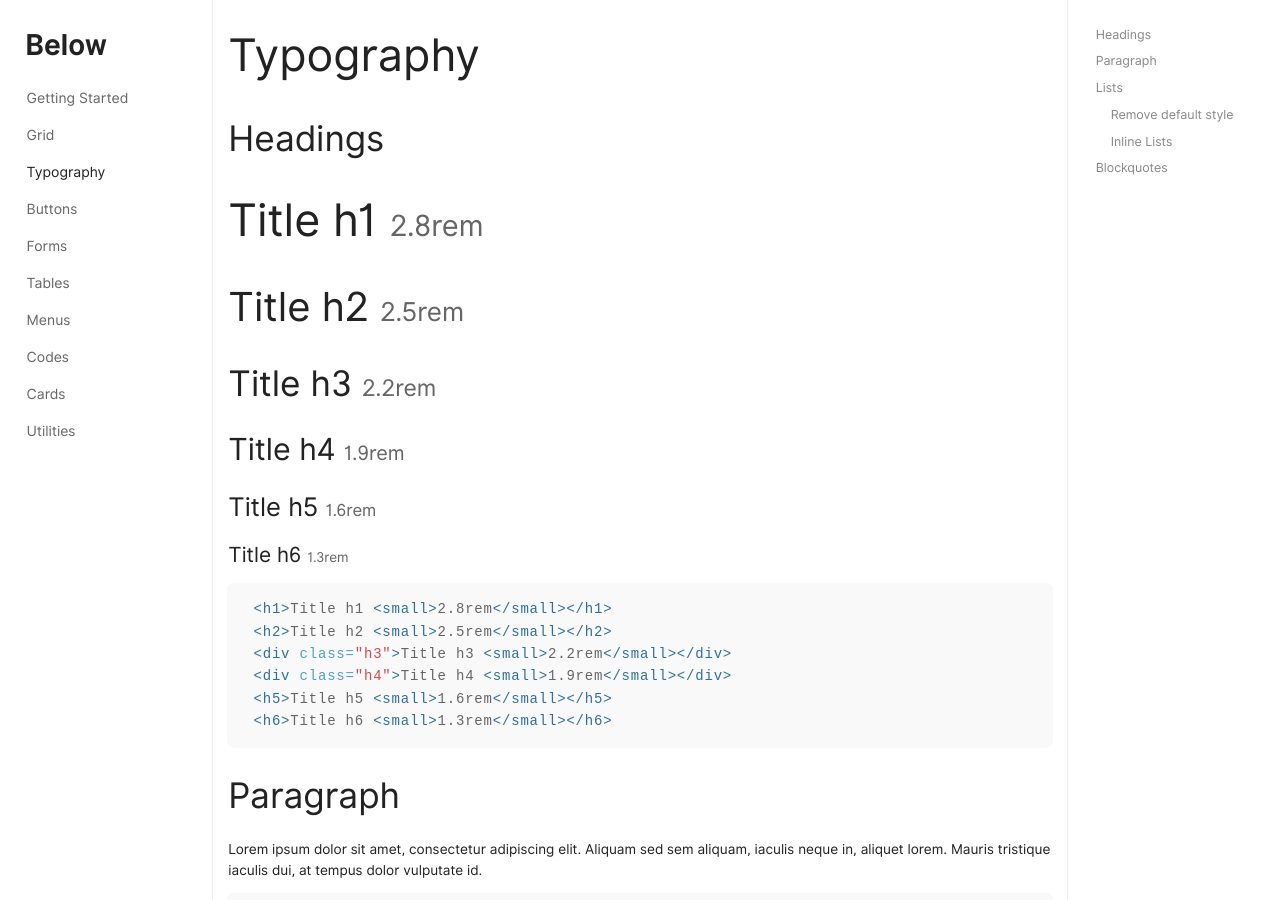
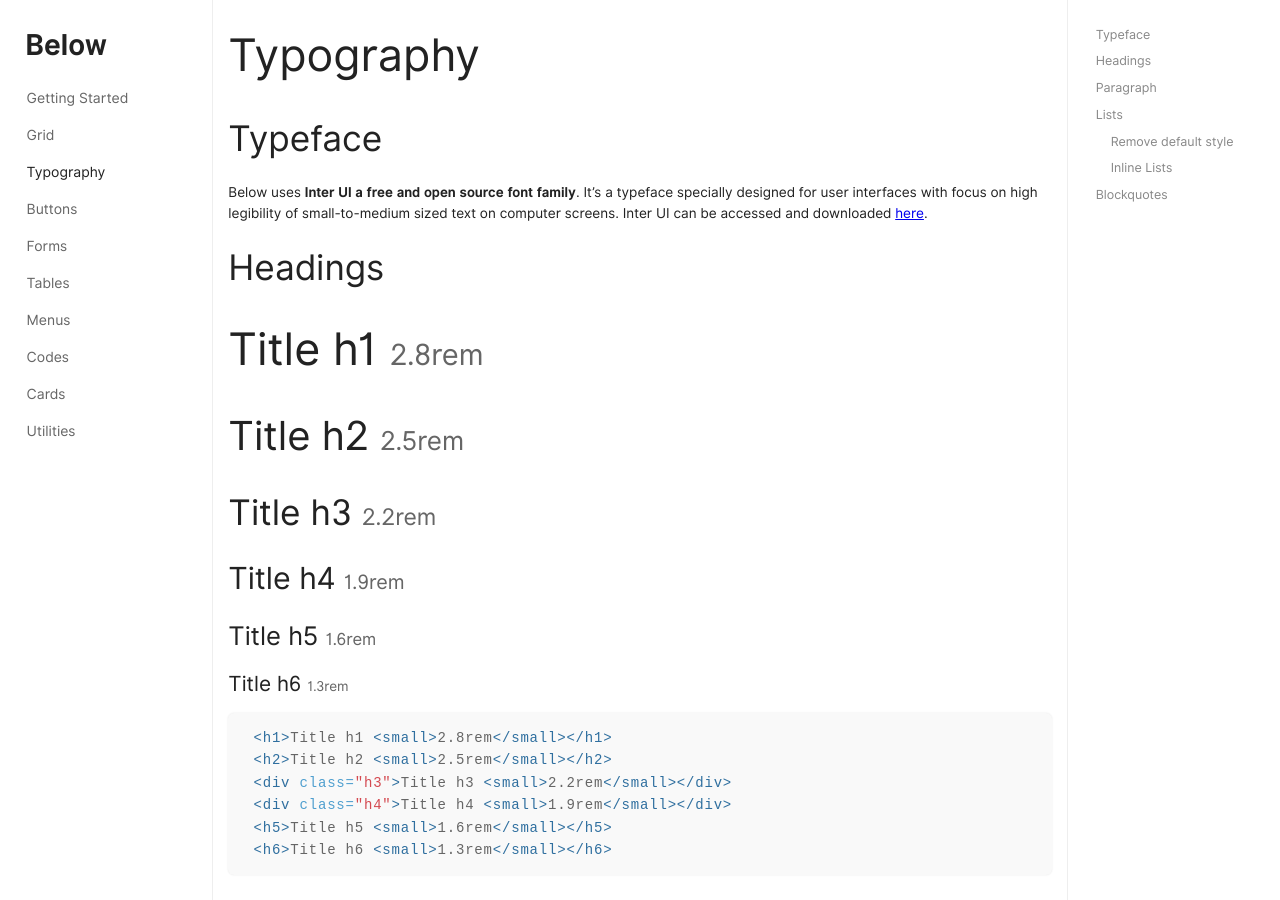
Before and after one commit to innusource/below, a Jekyll site: the page built from 03-typography.md, in a window 1280 px wide and 900 px high. Built offline with Jekyll 4.4.1, drawn with Linux system fonts in a browser that asks for light colours.

Commit message:
typeface

```diff
--- a/03-typography.md
+++ b/03-typography.md
@@ -6,6 +6,10 @@ toc: true
 ---
 
 # Typography
+
+### Typeface
+
+Below uses **Inter UI a free and open source font family**. It's a typeface specially designed for user interfaces with focus on high legibility of small-to-medium sized text on computer screens. Inter UI can be accessed and downloaded [here](https://github.com/rsms/inter).
 
 ### Headings
 {% capture example %}
```
